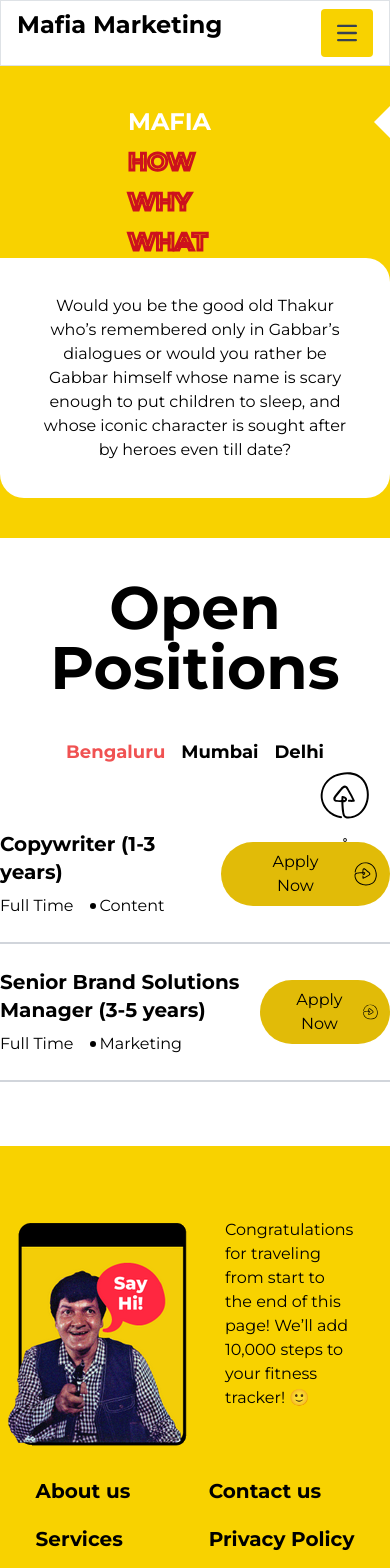
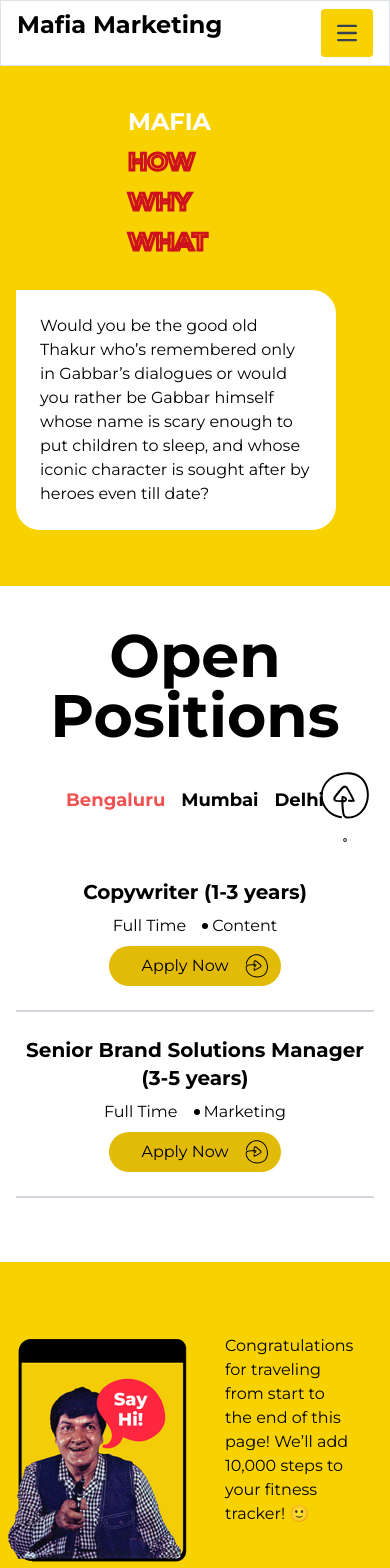
Before and after one commit to Kapil685838/algo-marketing, a Nuxt app: page /careers in a window 390 px wide. Shown: the top 1568 px of the page. Built offline with nearby package versions, Linux system fonts and the light colour scheme.

Commit message:
Updated: styling of career page

```diff
--- a/pages/careers/index.vue
+++ b/pages/careers/index.vue
@@ -41,22 +41,22 @@
 <template>
   <div class="">
     <div class="bg-[#F8D200] py-10">
-      <div class="max-w-screen-xl flex flex-col md:flex-row">
+      <div class="max-w-screen- flex flex-col justify-center gap-4 md:gap-0 md:flex-row">
         <div class="relative w-full md:w-1/2">
           <ul class="pl-32 text-2xl sm:text-3xl md:text-8xl font-bold flex flex-col gap-2">
             <li v-for="item in Object.keys(careerQuestions)" class="cursor-pointer"
               :class="career === item ? 'text-white' : 'stroke-text'" :key="item" @mouseenter="career = item">
               <span class="relative block" :class="[
                   career === item &&
-                    'after:absolute after:border-[1rem] after:border-r-white after:border-transparent after:top-1/2 after:right-0 after:-translate-y-1/2',
+                    'md:after:absolute md:after:border-[1rem] md:after:border-r-white md:after:border-transparent md:after:top-1/2 md:after:right-0 md:after:-translate-y-1/2',
                 ]">
                 {{ careerQuestions[item].title }}
               </span>
             </li>
           </ul>
         </div>
-        <div class="w-full bg-white p-4 rounded-3xl rounded-ss-none max-w-lg md:w-1/2">
-          <div class="p-5 flex justify-center items-center text-center">
+        <div class="w-full p-4 md:p-0 max-w-lg md:w-1/2">
+          <div class="p-6 md:p-12 bg-white rounded-3xl max-w-[320px] rounded-ss-none h-full flex justify-center">
             <div class="flex flex-col items-center gap-2">
               <p>{{ careerQuestions[career].description }}</p>
             </div>
@@ -78,12 +78,12 @@
           </ul>
         </div>
 
-        <div class="w-full py-6">
+        <div class="w-full py-6 px-4">
           <div v-for="item in careerStore.getOpenPositions" :key="item"
-            class="flex items-center justify-between border-b-2 border-gray-300 py-6">
-            <div>
+            class="flex items-center flex-col gap-2 justify-between border-b-2 border-gray-300 py-6 md:flex-row">
+            <div class="text-center">
               <p class="text-xl font-bold mb-2">{{ item.designation }} ({{ item.experience }})</p>
-              <div class="flex items-center gap-4">
+              <div class="flex items-center justify-center md:justify-start gap-4">
                 <span>{{ item.type }}</span>
                 <div class="flex items-center gap-1">
                   <span class="h-1.5 w-1.5 bg-black rounded-full"></span>
@@ -92,7 +92,7 @@
               </div>
             </div>
             <button
-              class="pl-8 pr-3 py-2 bg-[#e1bb08] hover:bg-[#f8d200] rounded-full flex items-center gap-2"><span>Apply
+              class="min-w-max pl-8 pr-3 py-2 bg-[#e1bb08] hover:bg-[#f8d200] rounded-full flex items-center gap-2"><span>Apply
                 Now</span> <svg class="rotate-90 ml-2" height="24" width="24" version="1.1" id="Layer_1"
                 xmlns="http://www.w3.org/2000/svg" xmlns:xlink="http://www.w3.org/1999/xlink" x="0px" y="0px"
                 viewBox="0 0 51.9 53.5" style="enable-background: new 0 0 51.9 53.5" xml:space="preserve">
```
